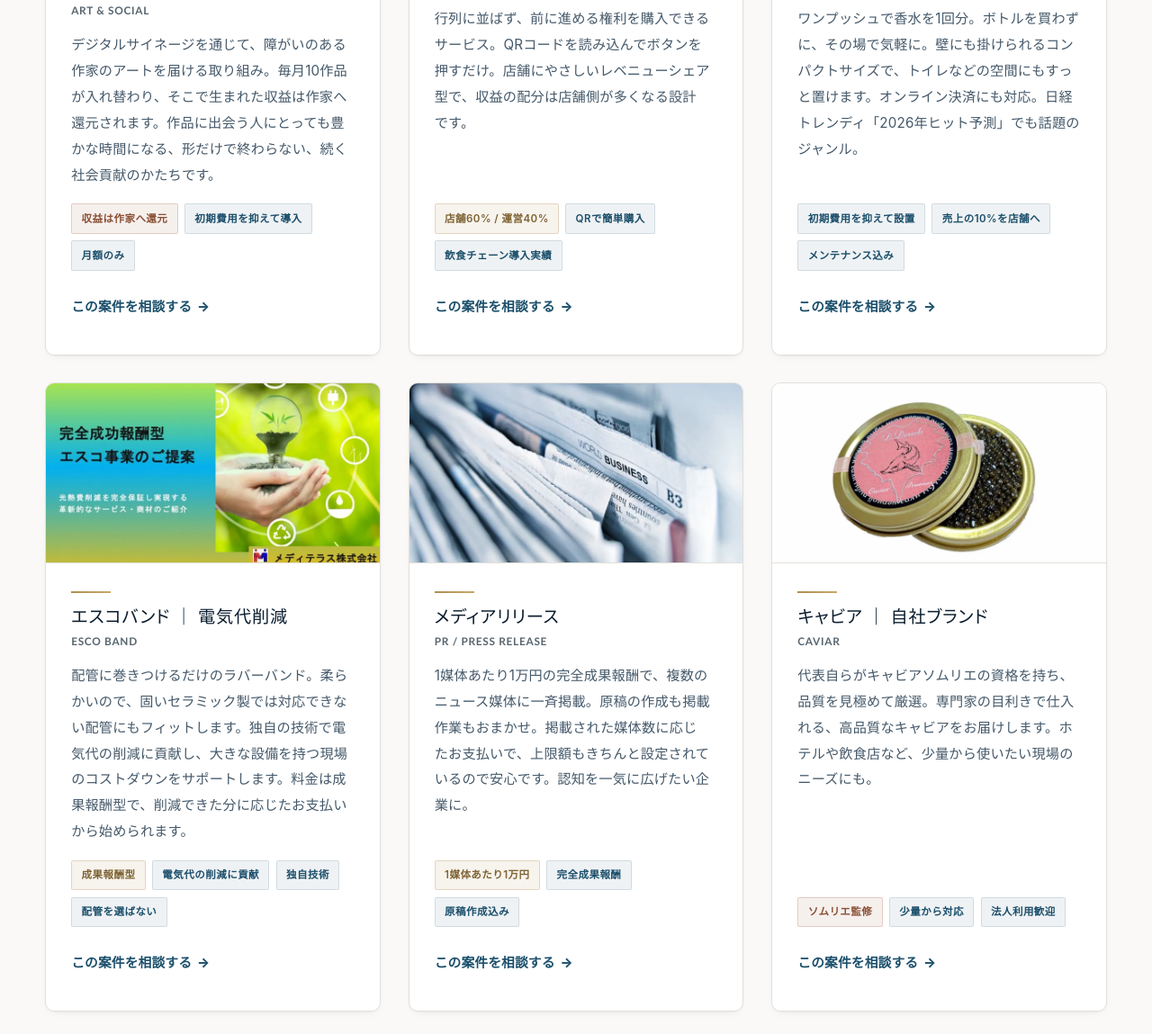
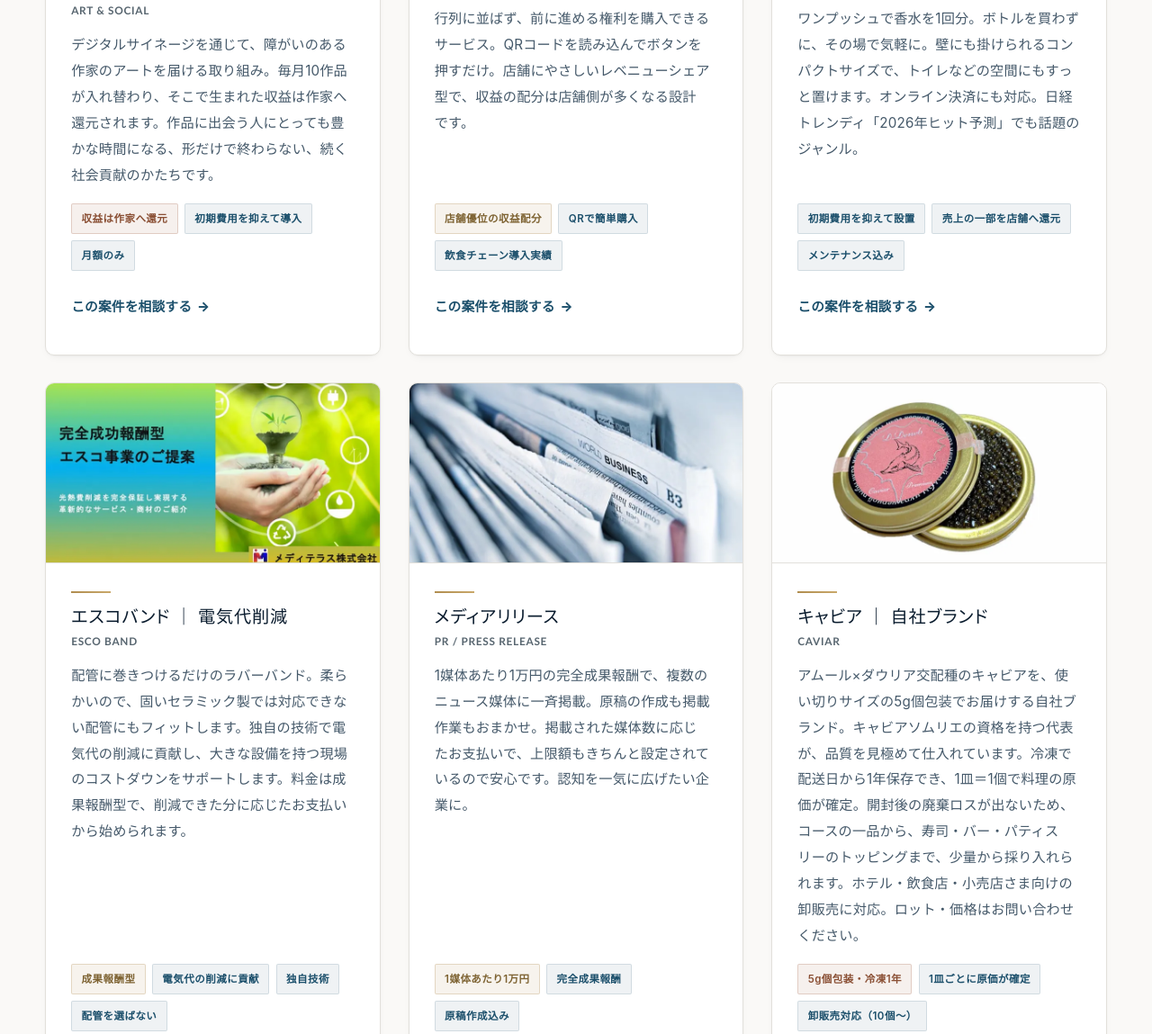
Before and after one commit to playmark0227-svg/chijokai-site, a plain HTML site: page solutions.html in a window 1280 px wide. Shown: the part 2027-3176 px from the top of the page at 90% size. Drawn offline with Linux system fonts and the light colour scheme.

Commit message:
指示書どおりに法人向けページとプライバシーポリシーを修正
法人の方へ（solutions.html）
- キャビアの本文を差し替え。品種・5g個包装・冷凍1年保存・1皿=1個で原価確定・
  廃棄ロスなし・卸販売対応まで、具体的な訴求に
- キャビアのタグを「5g個包装・冷凍1年」「1皿ごとに原価が確定」「卸販売対応（10個〜）」に
- 提供元の条件変更に備えて、カード上の具体数値を幅のある表現へ
    ハヤパス     店舗60% / 運営40%  → 店舗優位の収益配分
    アロマスタンド 売上の10%を店舗へ  → 売上の一部を店舗へ還元
- 案件一覧の末尾に「料金・条件は変更になる場合があります」の注記を追加

プライバシーポリシー（privacy.html）
- 第3条の利用目的「ご契約いただいた場合」→「サービスをご利用いただく場合」

CSS/JS は未変更のため tools/stamp-assets.sh は実行していない。

Co-Authored-By: Claude Opus 5 <noreply@anthropic.com>

```diff
--- a/solutions.html
+++ b/solutions.html
@@ -167,7 +167,7 @@
           <h3 class="sol__title">ハヤパス ｜ ファストパス<small lang="en">FAST PASS</small></h3>
         </div>
         <div class="sol__body"><p>行列に並ばず、前に進める権利を購入できるサービス。QRコードを読み込んでボタンを押すだけ。店舗にやさしいレベニューシェア型で、収益の配分は店舗側が多くなる設計です。</p></div>
-        <div class="sol__tags"><span class="tag tag--gold">店舗60% / 運営40%</span><span class="tag">QRで簡単購入</span><span class="tag">飲食チェーン導入実績</span></div>
+        <div class="sol__tags"><span class="tag tag--gold">店舗優位の収益配分</span><span class="tag">QRで簡単購入</span><span class="tag">飲食チェーン導入実績</span></div>
         <div class="sol__foot"><a href="contact.html?topic=ハヤパス" class="sol__link" aria-label="ハヤパス ファストパス について相談する">この案件を相談する <span class="arrow" aria-hidden="true">→</span></a></div>
       </article>
 
@@ -178,7 +178,7 @@
           <h3 class="sol__title">アロマスタンド<small lang="en">ONE-PUSH PERFUME</small></h3>
         </div>
         <div class="sol__body"><p>ワンプッシュで香水を1回分。ボトルを買わずに、その場で気軽に。壁にも掛けられるコンパクトサイズで、トイレなどの空間にもすっと置けます。オンライン決済にも対応。日経トレンディ「2026年ヒット予測」でも話題のジャンル。</p></div>
-        <div class="sol__tags"><span class="tag">初期費用を抑えて設置</span><span class="tag">売上の10%を店舗へ</span><span class="tag">メンテナンス込み</span></div>
+        <div class="sol__tags"><span class="tag">初期費用を抑えて設置</span><span class="tag">売上の一部を店舗へ還元</span><span class="tag">メンテナンス込み</span></div>
         <div class="sol__foot"><a href="contact.html?topic=アロマスタンド" class="sol__link" aria-label="アロマスタンド について相談する">この案件を相談する <span class="arrow" aria-hidden="true">→</span></a></div>
       </article>
 
@@ -210,8 +210,8 @@
         <div class="sol__head">
           <h3 class="sol__title">キャビア ｜ 自社ブランド<small lang="en">CAVIAR</small></h3>
         </div>
-        <div class="sol__body"><p>代表自らがキャビアソムリエの資格を持ち、品質を見極めて厳選。専門家の目利きで仕入れる、高品質なキャビアをお届けします。ホテルや飲食店など、少量から使いたい現場のニーズにも。</p></div>
-        <div class="sol__tags"><span class="tag--coral tag">ソムリエ監修</span><span class="tag">少量から対応</span><span class="tag">法人利用歓迎</span></div>
+        <div class="sol__body"><p>アムール×ダウリア交配種のキャビアを、使い切りサイズの5g個包装でお届けする自社ブランド。キャビアソムリエの資格を持つ代表が、品質を見極めて仕入れています。冷凍で配送日から1年保存でき、1皿＝1個で料理の原価が確定。開封後の廃棄ロスが出ないため、コースの一品から、寿司・バー・パティスリーのトッピングまで、少量から採り入れられます。ホテル・飲食店・小売店さま向けの卸販売に対応。ロット・価格はお問い合わせください。</p></div>
+        <div class="sol__tags"><span class="tag--coral tag">5g個包装・冷凍1年</span><span class="tag">1皿ごとに原価が確定</span><span class="tag">卸販売対応（10個〜）</span></div>
         <div class="sol__foot"><a href="contact.html?topic=キャビア" class="sol__link" aria-label="キャビア 自社ブランド について相談する">この案件を相談する <span class="arrow" aria-hidden="true">→</span></a></div>
       </article>
 
@@ -229,6 +229,7 @@
     </div>
 
     <p class="center u-mt-3 u-muted">ここに掲載していない案件もご用意しています。お気軽にお問い合わせください。</p>
+    <p class="center u-muted u-sm">※各案件の料金・条件は変更になる場合があります。最新の内容はお問い合わせ時にご案内します。</p>
   </div>
 </section>
 
```
Also changed, not shown: privacy.html (+1 -1 lines).
